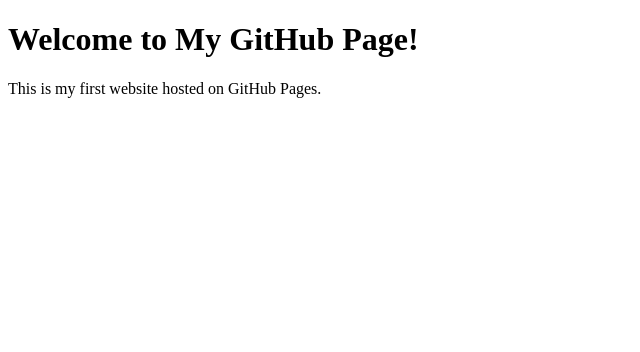
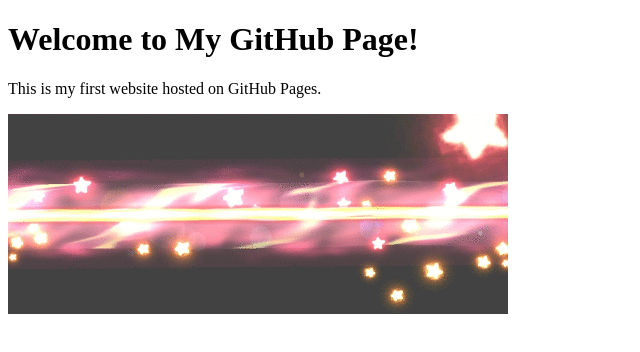
Before and after one commit to s4bsa/s4bsa.github.io, a plain HTML site: page index.html in a window 1280 px wide. Shown: the whole page, without its empty margins (0-640 px from the left). Drawn offline with Linux system fonts and the light colour scheme.

Commit message:
Update index.html

```diff
--- a/index.html
+++ b/index.html
@@ -8,5 +8,8 @@
 <body>
     <h1>Welcome to My GitHub Page!</h1>
     <p>This is my first website hosted on GitHub Pages.</p>
+<a href="about.html">
+    <img src="starbeam.gif" alt="Click to enter">
+</a>
 </body>
 </html>
```
